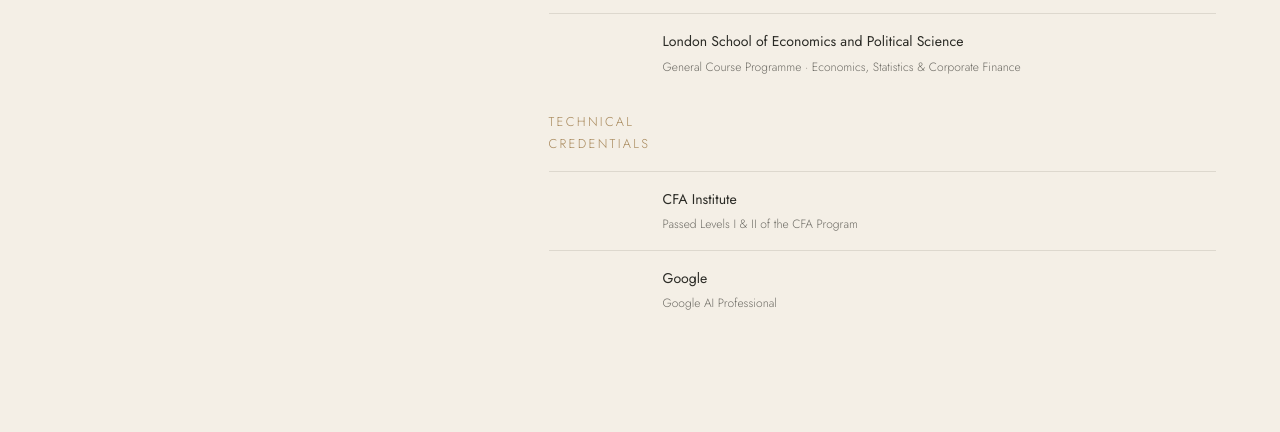
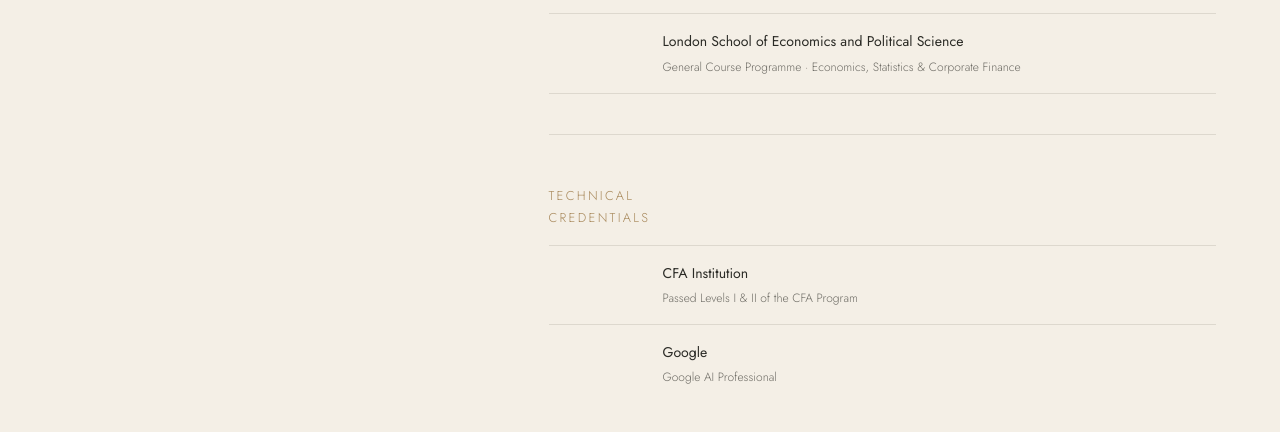
Before and after one commit to ironarbor/iron-arbor-advisory, a plain HTML site: page index.html in a window 1280 px wide. Shown: the part 2885-3317 px from the top of the page. Drawn offline with nearby package versions, Linux system fonts and the light colour scheme.

Commit message:
Update credential entries in index.html

```diff
--- a/index.html
+++ b/index.html
@@ -485,14 +485,15 @@
           </div>
         </div>
 
-        </div>
+<div class="credentials">
         <div class="cred-row">
           <span class="cred-label">Technical Credentials</span>
         </div>
+
         <div class="cred-row">
           <span class="cred-label"></span>
           <div class="cred-content">
-            <span class="cred-institution">CFA Institute</span>
+            <span class="cred-institution">CFA Institution</span>
             <span class="cred-detail">Passed Levels I &amp; II of the CFA Program</span>
           </div>
         </div>
@@ -501,6 +502,14 @@
           <div class="cred-content">
             <span class="cred-institution">Google</span>
             <span class="cred-detail">Google AI Professional</span>
+          </div>
+        </div>
+
+          </div>
+        </div>
+
+
+
             </div>
             </div>
       </div>
```
Lines whose indentation alone changed are shown as unchanged.
